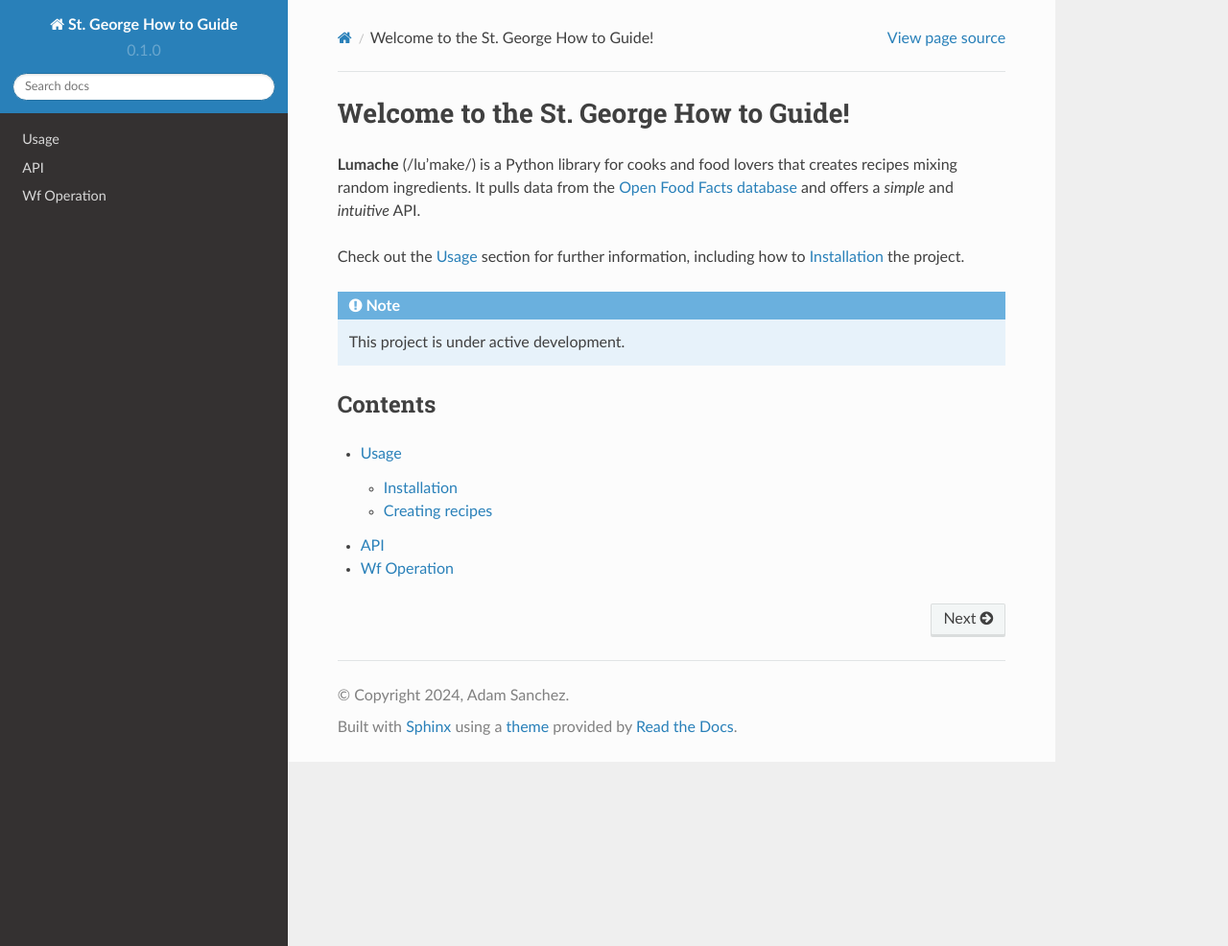
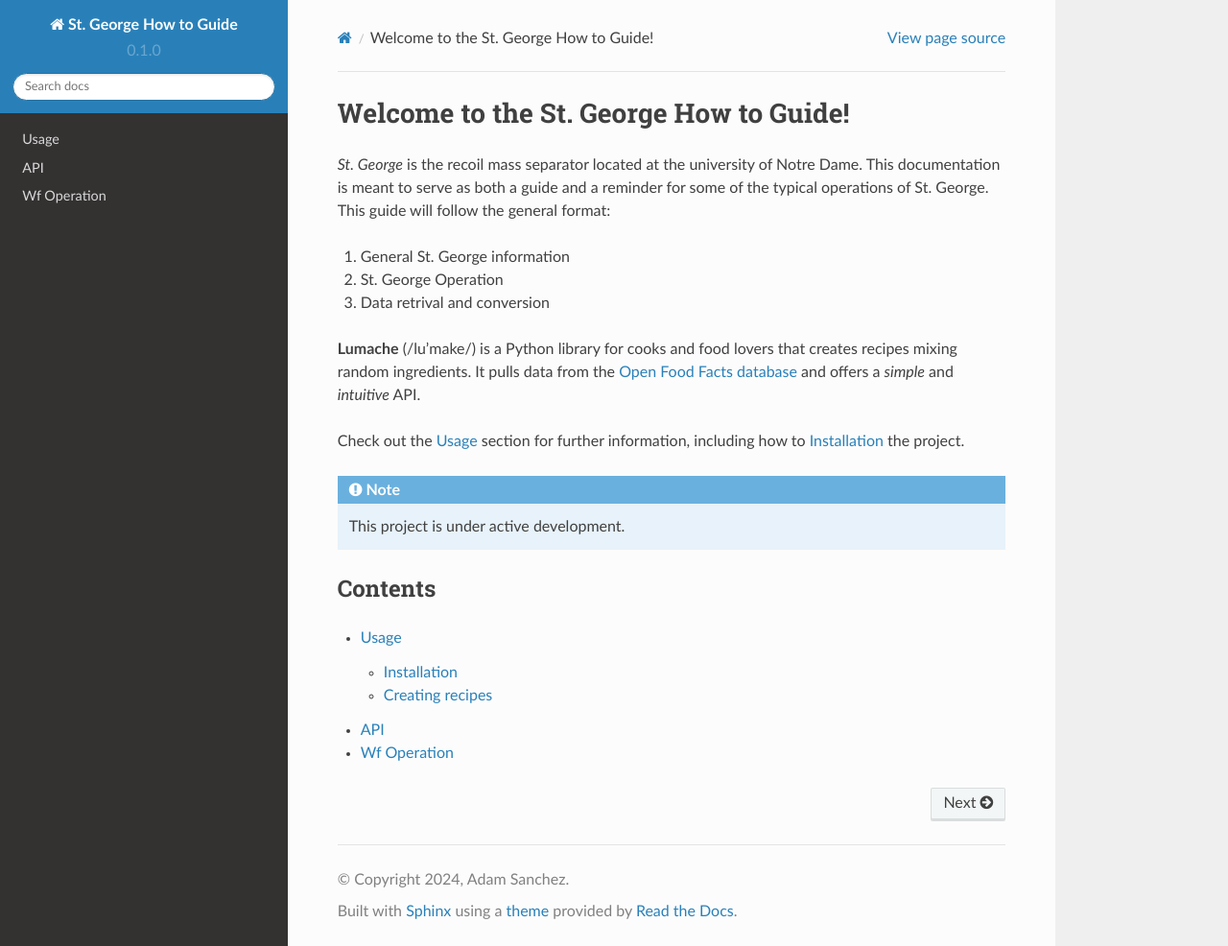
Before and after one commit to asanch25/StG-How-To, a Sphinx documentation site: the page built from docs/source/index.rst, in a window 1280 px wide and 986 px high. Shown: the whole window at 96% size. Built offline with Sphinx 7.4.7 and the Read the Docs theme 2.0.0, drawn with Linux system fonts in a browser that asks for light colours; pages that are not in the unit, such as notebooks, are missing from menus.

Commit message:
Update index.rst

```diff
--- a/docs/source/index.rst
+++ b/docs/source/index.rst
@@ -1,5 +1,13 @@
 Welcome to the St. George How to Guide!
 ===================================
+
+*St. George* is the recoil mass separator located at the university of Notre Dame. This documentation is meant to serve as both a guide and a reminder for some of the typical operations
+of St. George. This guide will follow the general format:
+
+#. General St. George information
+#. St. George Operation
+#. Data retrival and conversion
+
 
 **Lumache** (/lu'make/) is a Python library for cooks and food lovers
 that creates recipes mixing random ingredients.
```
